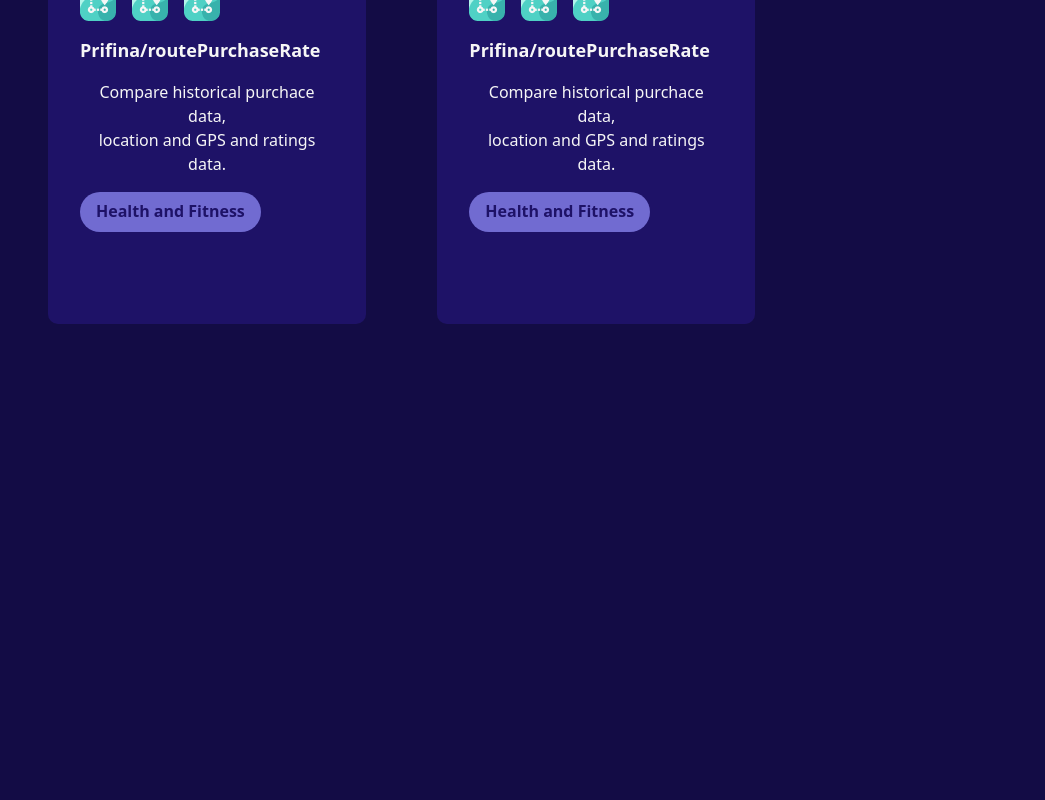
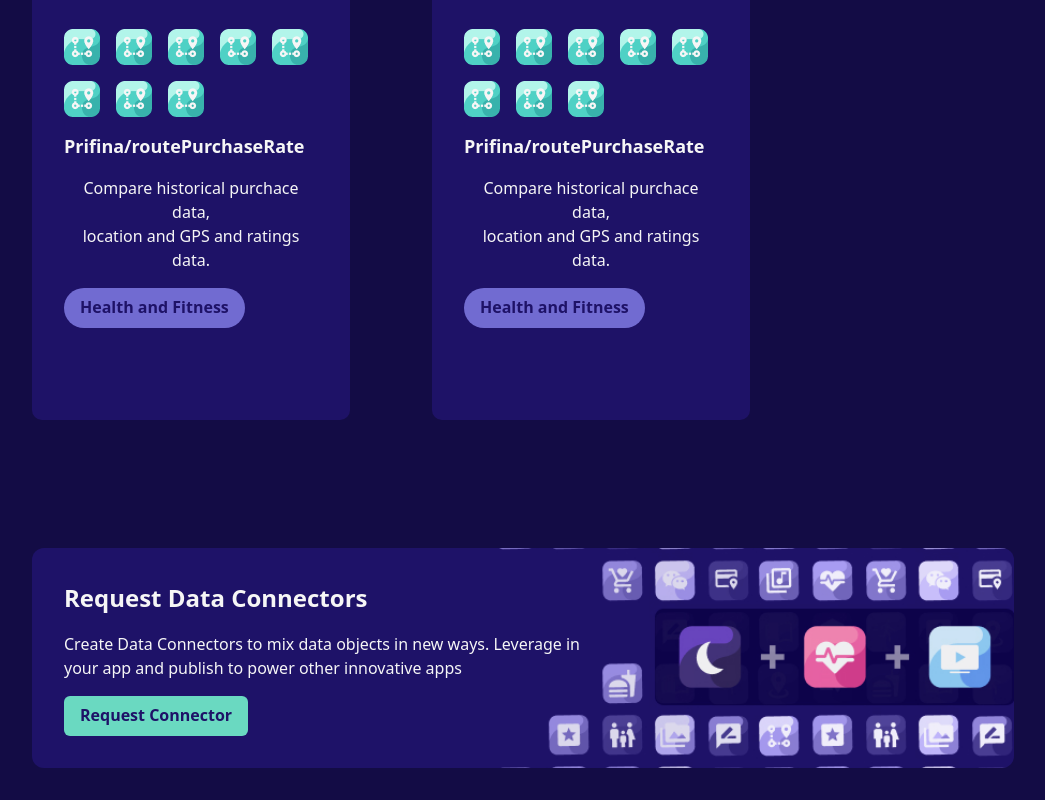
Before and after one commit to polymahh/data-mine, a React (Create React App) app: page /data-connectors in a window 1280 px wide. Shown: the part 1452-2252 px from the top of the page, without its empty margins (16-1061 px from the left). Before the commit the page ends 1808 px from the top, so only its background shows below. Built offline with nearby package versions, Linux system fonts and the light colour scheme; no server answers.

Commit message:
added request banners

```diff
--- a/src/component/DataToggle.tsx
+++ b/src/component/DataToggle.tsx
@@ -22,7 +22,8 @@ const DataToggle = () => {
         >
           <Tab
             px={10}
-            fontSize={"lg"}
+            noOfLines={2}
+            fontSize={["xs", "sm", "lg"]}
             fontWeight={600}
             _selected={{ borderBottom: "2px solid #6AD9C1" }}
             _hover={{ backgroundColor: "bgDark" }}
@@ -31,8 +32,9 @@ const DataToggle = () => {
             DATA SOURCES
           </Tab>
           <Tab
+            noOfLines={2}
             px={8}
-            fontSize={"lg"}
+            fontSize={["xs", "sm", "lg"]}
             fontWeight={600}
             _selected={{ borderBottom: "2px solid #6AD9C1" }}
             _hover={{ backgroundColor: "bgDark" }}
--- a/src/component/DataWrapper.tsx
+++ b/src/component/DataWrapper.tsx
@@ -26,7 +26,7 @@ const DataWrapper = ({ children }: Props) => {
           <Sidebar />
           <VStack
             alignItems={"start"}
-            spacing={8}
+            spacing={32}
             width={"full"}
             px={[2, 4, 6, 12, 0]}
           >
--- /dev/null
+++ b/src/component/RequestBannerButton.tsx
@@ -0,0 +1,27 @@
+import { Button } from "@chakra-ui/react";
+import React from "react";
+import { useLocation } from "react-router-dom";
+
+export function RequestBannerButton() {
+  const location = useLocation();
+
+  const tabIndex = location.pathname.includes("/data-connectors") ? 1 : 0;
+
+  return (
+    <Button
+      p={4}
+      variant="solid"
+      bg={"primary"}
+      color={"bgItem"}
+      width={"fit-content"}
+      _hover={{
+        backgroundColor: "hover",
+      }}
+      _active={{
+        backgroundColor: "active",
+      }}
+    >
+      {tabIndex ? "Request Connector" : "Request Data Source"}
+    </Button>
+  );
+}
--- a/src/component/SearchInput.tsx
+++ b/src/component/SearchInput.tsx
@@ -1,3 +1,4 @@
+import { RequestButton } from "./RequestButton";
 import {
   Button,
   Input,
--- a/src/pages/data-connectors/component/ConnectorCardList.tsx
+++ b/src/pages/data-connectors/component/ConnectorCardList.tsx
@@ -1,5 +1,7 @@
 import { SimpleGrid, Text } from "@chakra-ui/react";
 import { ReactNode } from "react";
+import RequestConnectors from "./RequestConnectors";
+import ConnectorCard from "./ConnectorCard";
 
 interface Props {
   children?: ReactNode;
@@ -15,10 +17,14 @@ const ConnectorCardList = ({ children }: Props) => {
         spacingY={8}
         width={"full"}
         justifyItems={{ base: "center", xl: "left" }}
-        px={4}
       >
-        {children}
+        <ConnectorCard />
+        <ConnectorCard />
+        <ConnectorCard />
+        <ConnectorCard />
+        <ConnectorCard />
       </SimpleGrid>
+      <RequestConnectors />
     </>
   );
 };
--- a/src/pages/data-connectors/component/Hero.tsx
+++ b/src/pages/data-connectors/component/Hero.tsx
@@ -10,7 +10,7 @@ const Hero = () => {
       <Flex
         py={14}
         pr={4}
-        gap={[14, 14, 0, 10, 48]}
+        gap={[14, 14, 0, 0, 48]}
         direction={["column", "column", "row"]}
         justifyContent={{
           base: "space-between",
@@ -20,7 +20,7 @@ const Hero = () => {
         alignItems={"center"}
         overflow={"hidden"}
       >
-        <Box boxSize="auto" ml={[0, 0, "-30%", "-18%", 0]}>
+        <Box boxSize="auto" ml={[0, 0, "-30%", "-25%", 0]}>
           <Image
             src="./data_connectors_graphic.png"
             height={["full", "311px", "368px", "360px", "360px", "full"]}
--- /dev/null
+++ b/src/pages/data-connectors/component/RequestConnectors.tsx
@@ -0,0 +1,43 @@
+import { Text, VStack } from "@chakra-ui/react";
+import { RequestBannerButton } from "../../../component/RequestBannerButton";
+
+const RequestConnectors = () => {
+  return (
+    <VStack
+      backgroundImage="url('./request-data-connectors.png')"
+      backgroundSize={"cover"}
+      backgroundRepeat={"no-repeat"}
+      backgroundPosition={"40%"}
+      alignItems={"left"}
+      flexDirection={"column"}
+      gap={4}
+      p={8}
+      borderRadius={"xl"}
+      overflow={"hidden"}
+      alignSelf={"flex-start"}
+    >
+      <Text
+        fontSize={"24px"}
+        fontStyle={"bold"}
+        color={"whiteText"}
+        fontWeight={700}
+        textAlign={"left"}
+      >
+        Request Data Connectors
+      </Text>
+      <Text
+        fontSize={"md"}
+        fontStyle={"bold"}
+        color={"whiteText"}
+        fontWeight={"normal"}
+        textAlign={"left"}
+        width={["80%", "70%", "60%"]}
+      >
+        Create Data Connectors to mix data objects in new ways. Leverage in your
+        app and publish to power other innovative apps
+      </Text>
+      <RequestBannerButton />
+    </VStack>
+  );
+};
+export default RequestConnectors;
--- a/src/pages/data-connectors/data-connectors.tsx
+++ b/src/pages/data-connectors/data-connectors.tsx
@@ -7,6 +7,7 @@ import DataContext from "../../contexts/DataContext";
 import ConnectorCard from "./component/ConnectorCard";
 import ConnectorCardList from "./component/ConnectorCardList";
 import axios from "axios";
+import { RequestBannerButton } from "../../component/RequestBannerButton";
 
 const DataConnectors = () => {
   useEffect(() => {
@@ -24,13 +25,7 @@ const DataConnectors = () => {
         <Header />
         <Hero />
         <DataWrapper>
-          <ConnectorCardList>
-            <ConnectorCard />
-            <ConnectorCard />
-            <ConnectorCard />
-            <ConnectorCard />
-            <ConnectorCard />
-          </ConnectorCardList>
+          <ConnectorCardList />
         </DataWrapper>
       </VStack>
     </Box>
--- a/src/pages/data-sources/component/CateoryCardList.tsx
+++ b/src/pages/data-sources/component/CateoryCardList.tsx
@@ -2,6 +2,7 @@ import CategoryContainner from "./CategoryContainner";
 import { VStack } from "@chakra-ui/react";
 import { useEffect, useContext } from "react";
 import DataContext from "../../../contexts/DataContext";
+import RequestDataSources from "./RequestDataSources";
 
 const CateoryCardList = () => {
   const { categories } = useContext(DataContext);
@@ -11,13 +12,18 @@ const CateoryCardList = () => {
   }, [categories]);
 
   return (
+    <>
       <VStack width={"full"} spacing={10}>
         {categories &&
           categories.map(
             (category: any) =>
-            category.items.length && <CategoryContainner category={category} />
+              category.items.length && (
+                <CategoryContainner category={category} />
+              )
           )}
       </VStack>
+      <RequestDataSources />
+    </>
   );
 };
 export default CateoryCardList;
--- /dev/null
+++ b/src/pages/data-sources/component/RequestDataSources.tsx
@@ -0,0 +1,44 @@
+import { Text, VStack } from "@chakra-ui/react";
+import { RequestBannerButton } from "../../../component/RequestBannerButton";
+
+const RequestDataSources = () => {
+  return (
+    <VStack
+      backgroundImage="url('./request-data-sources.png')"
+      backgroundSize={"cover"}
+      backgroundRepeat={"no-repeat"}
+      backgroundPosition={"65%"}
+      alignItems={"left"}
+      flexDirection={"column"}
+      gap={4}
+      p={8}
+      borderRadius={"xl"}
+      overflow={"hidden"}
+      alignSelf={"flex-start"}
+      width={"916px"}
+    >
+      <Text
+        fontSize={"24px"}
+        fontStyle={"bold"}
+        color={"whiteText"}
+        fontWeight={700}
+        textAlign={"left"}
+      >
+        Request Data Source
+      </Text>
+      <Text
+        fontSize={"md"}
+        fontStyle={"bold"}
+        color={"whiteText"}
+        fontWeight={"normal"}
+        textAlign={"left"}
+        width={["95%", "80%", "60%"]}
+      >
+        What data source would you like to utilize? Put in a request for our
+        community data source shortlist.
+      </Text>
+      <RequestBannerButton />
+    </VStack>
+  );
+};
+export default RequestDataSources;
```
Also changed, not shown: public/request-data-connectors.png (added), public/request-data-sources.png (added). Lines whose indentation alone changed are shown as unchanged.
